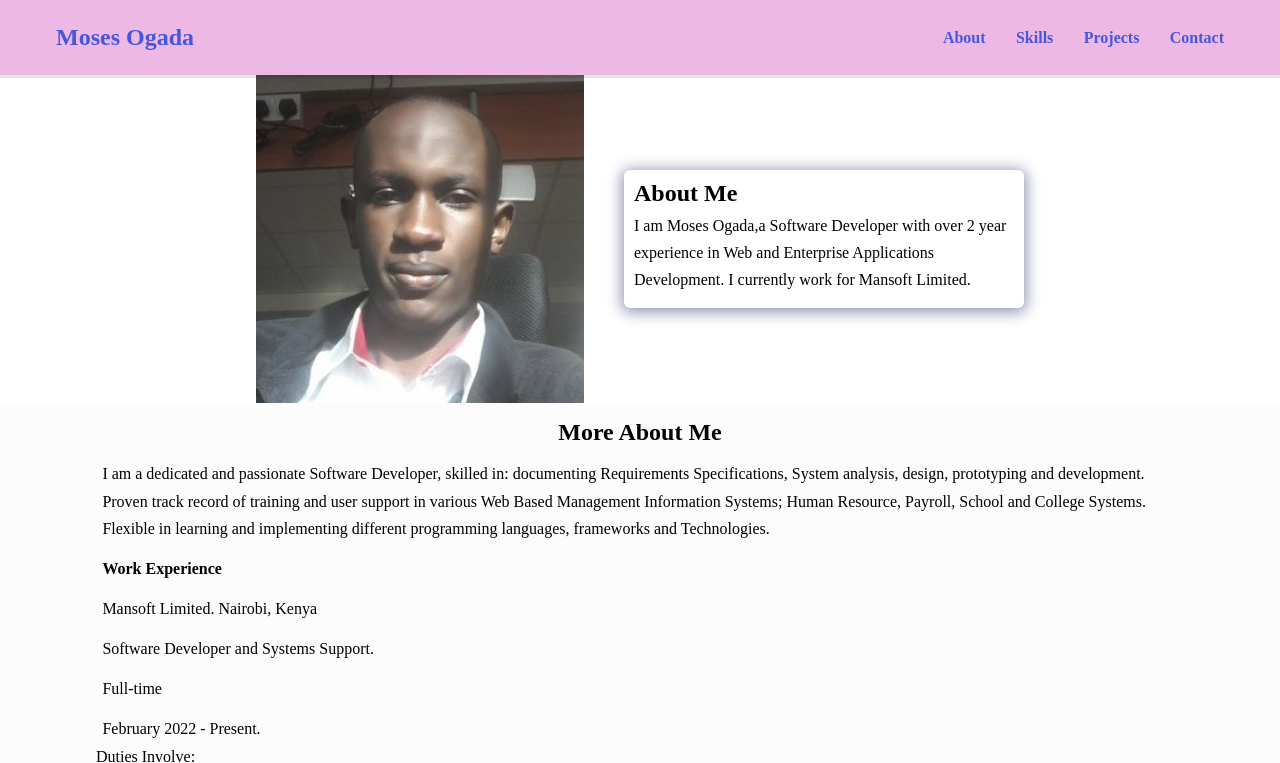
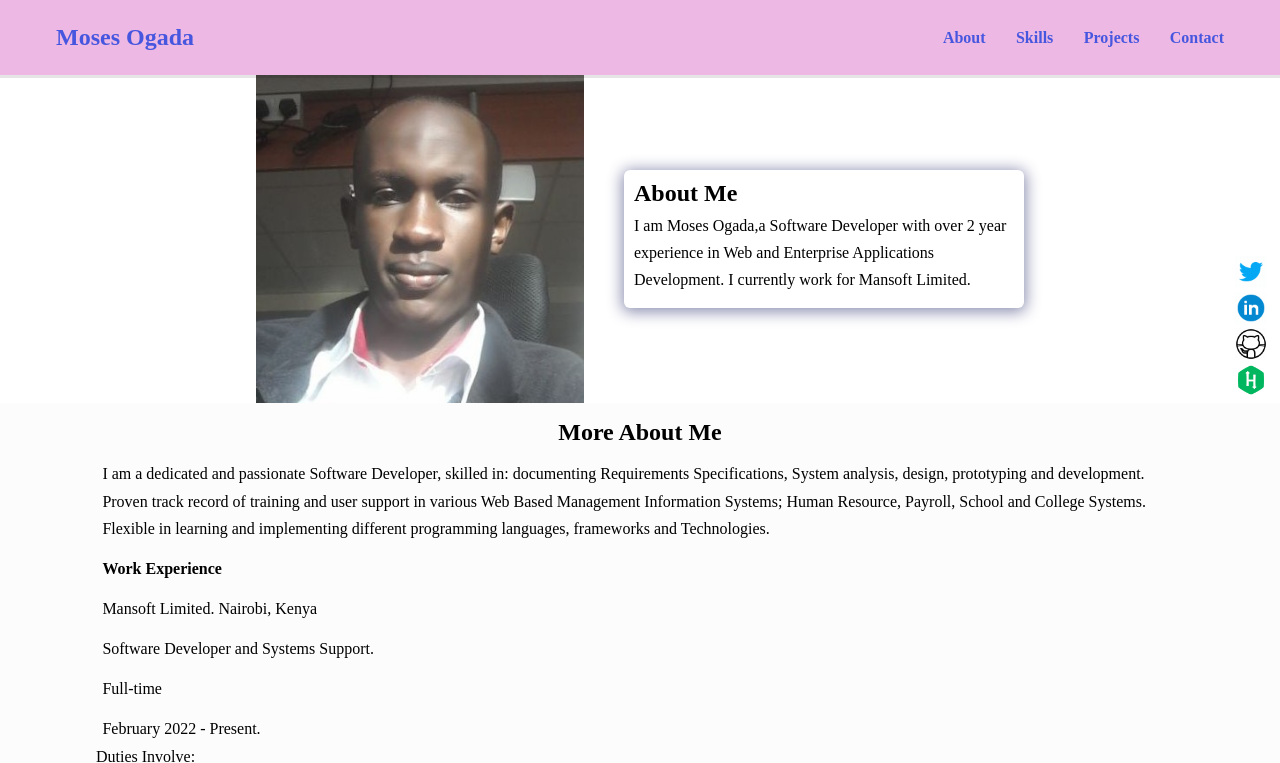
Before and after one commit to OgadaMoses/my_portfolioV1, a plain HTML site: page index.html in a window 1280 px wide. Shown: the top 763 px of the page. Drawn offline with nearby package versions, Linux system fonts and the light colour scheme.

Commit message:
Add Social Links

```diff
--- a/assets/css/styles.css
+++ b/assets/css/styles.css
@@ -285,3 +285,27 @@ selector {
       border: 2px solid var(--primary-color);
       cursor: pointer;
     }
+
+/* Socail Links Styles */
+
+ .socials {
+  display: flex;
+  flex-direction: column;
+  position: fixed;
+  right: 1%;
+  bottom: 50%;
+ }
+
+ .socicon {
+  width: 2rem;
+  height: 2rem;
+ }
+
+ /* Footer Styles */
+
+ footer {
+  background-color: var(--bg-color);
+  padding: 1.25rem;
+  text-align: center;
+  margin: 2rem 0 0;
+ }
--- a/index.html
+++ b/index.html
@@ -259,10 +259,53 @@ troubleshooting and other support consultancy services. </p>
     </section>
 
     <!-- Social Accounts Section- Fixed to the right -->
+    <div class="socials">
+      <a href="https://twitter.com/0gada_Moses" target="_blank">
+        <img
+        src="assets/icons/icons8-twitter.gif"
+        alt="Twitter"
+        loading="lazy"
+        class="socicon"
+        />
+      </a>
+      <a href="https://www.linkedin.com/in/moses-ogada-b7b97b195?lipi=urn%3Ali%3Apage%3Ad_flagship3_profile_view_base_contact_details%3BYze8OhGTSSyyBiFxm%2BxQ%2BQ%3D%3D"
+      target="blank">
+      <img
+      src="assets/icons/icons8-linkedin-circled.gif"
+      alt="Linkedin"
+      loading="lazy"
+      class="socicon"
+      />
+    </a>
+    <a href="https://github.com/OgadaMoses" target="blank">
+      <img
+      src="assets/icons/icons8-github.gif"
+      alt="Github"
+      loading="lazy"
+      class="socicon"
+      />
+    </a>
+    <a href="https://www.hackerrank.com/ogadamoses59" target="blank">
+      <img
+       src="assets/icons/now.gif"
+         loading="lazy"
+         class="socicon"
+         />
+    </a>
+    </div>
 
     <!-- Scroll To Top Section -->
 
     <!-- Footer Section -->
+    <footer>
+      <p class="copy">&copy; Copyright 2023</p>
+      <p class="copy">
+        Built with &#x2764; by
+        <a href="https://twitter.com/0gada_Moses" target="_blank">
+          Moses Ogada
+        </a>
+      </p>
+    </footer>
 
     <!-- Website Scripts -->
     <script src="assets/js/app.js"></script>
```
Also changed, not shown: assets/icons/hackerrank.gif (added), assets/icons/hackerrank.png (added), assets/icons/icons8-github.gif (added), assets/icons/icons8-linkedin-circled.gif (added), assets/icons/icons8-twitter.gif (added), assets/icons/now.gif (added).
